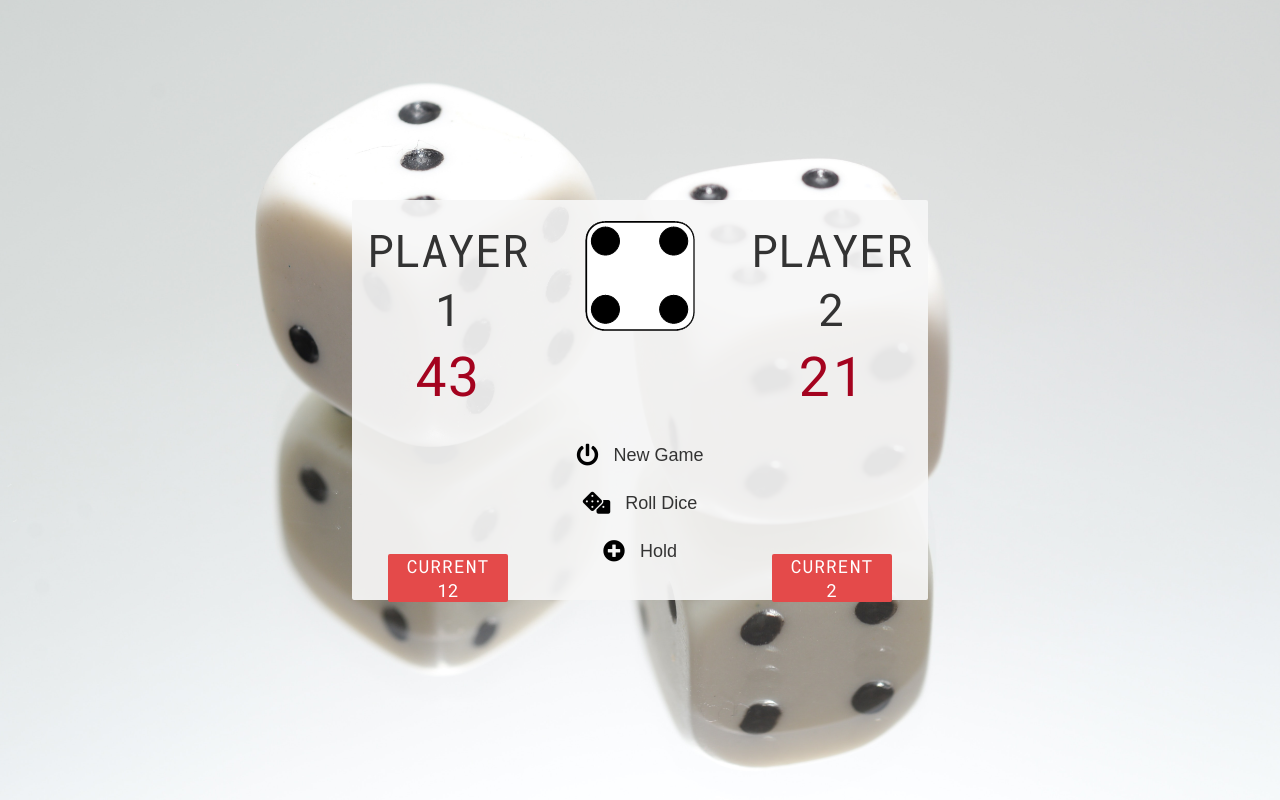
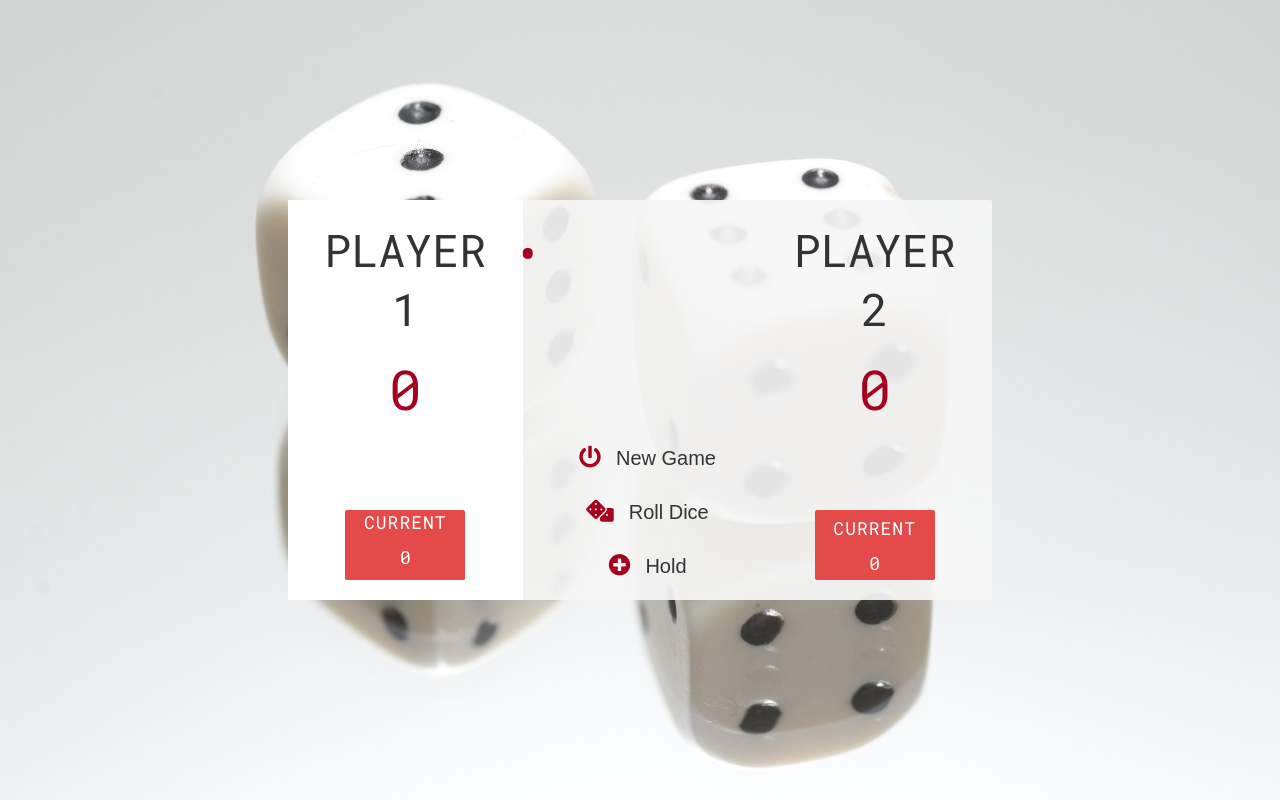
Before and after one commit to echo7yankee/Dice-Game, a plain HTML site: page index.html in a window 1280 px wide. Drawn offline with Linux system fonts and the light colour scheme.

Commit message:
finished manipulating the winner class in js

```diff
--- a/app.js
+++ b/app.js
@@ -1,19 +1,59 @@
 // This handles the buttons animations
 {
-const buttons_div = document.querySelectorAll('.buttons');
+const buttons_btn = document.querySelectorAll('.btn');
 
 function handleEnter() {
-    this.classList.add('active-btn');
+    this.classList.add('active-dice-icons');
 }
 
 function handleLeave() {
-    this.classList.remove('active-btn');
+    this.classList.remove('active-dice-icons');
 }
 
-buttons_div.forEach(button => {
+buttons_btn.forEach(button => {
     button.addEventListener('mouseenter', handleEnter)
 });
-buttons_div.forEach(button => {
+buttons_btn.forEach(button => {
     button.addEventListener('mouseleave', handleLeave)
 });
 }
+
+
+// The game
+{
+    const gamePlayerOne = document.querySelector('.game-player-one');
+    const gamePlayerTwo = document.querySelector('.game-player-two');
+
+    const rollDice_btn = document.querySelector('.btn-roll');
+    const dice_div = document.querySelector('.dice');
+    const dice_img = document.querySelector('.dice-img');
+
+    const mainScoreOne_p = document.getElementById('main-score-one');
+    const mainScoreTwo_p = document.getElementById('main-score-two');
+    const currentScoreOne_p = document.getElementById('current-score-one');
+    const currentScoreTwo_p = document.getElementById('current-score-two');
+
+    mainScoreOne_p.textContent = 0;
+    mainScoreTwo_p.textContent = 0;
+    currentScoreOne_p.textContent = 0;
+    currentScoreTwo_p.textContent = 0;
+    let playerScore = 0;
+
+    dice_div.classList.add('active-dice');
+
+    rollDice_btn.addEventListener('click', () => {
+        diceRandom = Math.floor(Math.random() * 6) + 1;
+        dice_div.classList.remove('active-dice');
+        dice_img.src = './img/img-' + diceRandom + '.png';
+
+        if(diceRandom === 1) {
+            gamePlayerOne.classList.toggle('winner');
+            gamePlayerTwo.classList.toggle('winner');
+        }
+
+
+    });
+
+
+
+}
--- a/index.html
+++ b/index.html
@@ -16,12 +16,12 @@
     <div class="main">
         <div class="container">
 
-            <div class="player-container">
-                <h1 class="player">Player 1</h1>
-                <p class="main-score">43</p>
+            <div class="player-container game-player-one winner">
+                <h1 class="player player-one">Player 1 </h1>
+                <p class="main-score" id="main-score-one">43</p>
                 <div class="current-score">
                     <p class="paragraph-current">Current</p>
-                    <p class="paragraph-score">12</p>
+                    <p class="current-score" id="current-score-one">12</p>
                 </div>
             </div>
 
@@ -30,25 +30,22 @@
                     <img src="./img/img-4.png" alt="Loading dice" class="dice-img">
                 </div>
                 <div class="buttons">
-                    <i class="fas fa-power-off dice-icons"></i>
-                    <button class="btn">New Game</button>
+                    <button class="btn btn-new"><i class="fas fa-power-off dice-icons"></i>New Game</button>
                 </div>
                 <div class="buttons">
-                    <i class="fas fa-dice dice-icons"></i>
-                    <button class="btn">Roll Dice</button>
+                    <button class="btn btn-roll"><i class="fas fa-dice dice-icons"></i>Roll Dice</button>
                 </div>
                 <div class="buttons">
-                    <i class="fas fa-plus-circle dice-icons"></i>
-                    <button class="btn">Hold</button>
+                    <button class="btn btn-hold"> <i class="fas fa-plus-circle dice-icons"></i>Hold</button>
                 </div>
             </div>
 
-            <div class="player-container">
-                <h1 class="player">Player 2</h1>
-                <p class="main-score">21</p>
+            <div class="player-container game-player-two">
+                <h1 class="player player-two">Player 2</h1>
+                <p class="main-score" id="main-score-two">21</p>
                 <div class="current-score">
                     <p class="paragraph-current">Current</p>
-                    <p class="paragraph-score">2</p>
+                    <p class="paragraph-score" id="current-score-two">2</p>
                 </div>
             </div>
 
--- a/style/style.css
+++ b/style/style.css
@@ -23,7 +23,7 @@ html {
 }
 
 .container {
-    width: 45%;
+    width: 55%;
     min-height: 50vh;
     background-color: rgba(247, 247, 247, .92);
     border-radius: .2rem;
@@ -45,12 +45,13 @@ html {
     font-weight: 300;
     text-align: center;
     text-transform: uppercase;
+    position: relative;
 }
 
 .main-score {
     color: #a4031f;
     font-size: 5.5rem;
-    flex: 0 0 60%;
+    flex: 0 0 40%;
 }
 
 .current-score {
@@ -72,7 +73,7 @@ html {
     letter-spacing: .1rem;
 }
 
-.paragraph-score {
+.current-score {
     color: #fff;
     font-size: 1.8rem;
 }
@@ -91,31 +92,61 @@ html {
 }
 
 .buttons {
-    width: 15rem;
+    width: 20rem;
     height: 4.5rem;
     margin-bottom: 1rem;
     display: flex;
     justify-content: center;
     align-items: center;
-    cursor: pointer;
 }
 
 
 .dice-icons {
     font-size: 2.2rem;
+    color: #a4031f;
+    margin-right: 1.5rem;
+    transition: all .2s linear;
 }
 
 .btn {
     border: none;
     background-color: transparent;
-    font-size: 1.8rem;
+    font-size: 2rem;
     color: #333;
     margin-left: 1.5rem;
     cursor: pointer;
-    transition: all .2s linear;
+    padding: 1rem 1rem;
+    outline: none;
+
 }
 
-.active-btn .btn {
-    margin-left: 3rem;
-    font-weight: bold;
+/* actives js */
+
+.winner {
+    background-color: #fff;
 }
+
+.winner .player-one::after {
+    content: "\2022";
+    font-size: 50px;
+    position: absolute;
+    color: #a4031f;
+    right: -4rem;
+    top: 0rem;
+}
+.winner .player-two::after {
+    content: "\2022";
+    font-size: 50px;
+    position: absolute;
+    color: #a4031f;
+    right: -4rem;
+    top: 0rem;
+}
+
+.active-dice-icons .dice-icons {
+    margin-right: 2.5rem;
+}
+
+.dice.active-dice {
+    opacity: 0;
+}
```
Also changed, not shown: img/img-1.png (added).
